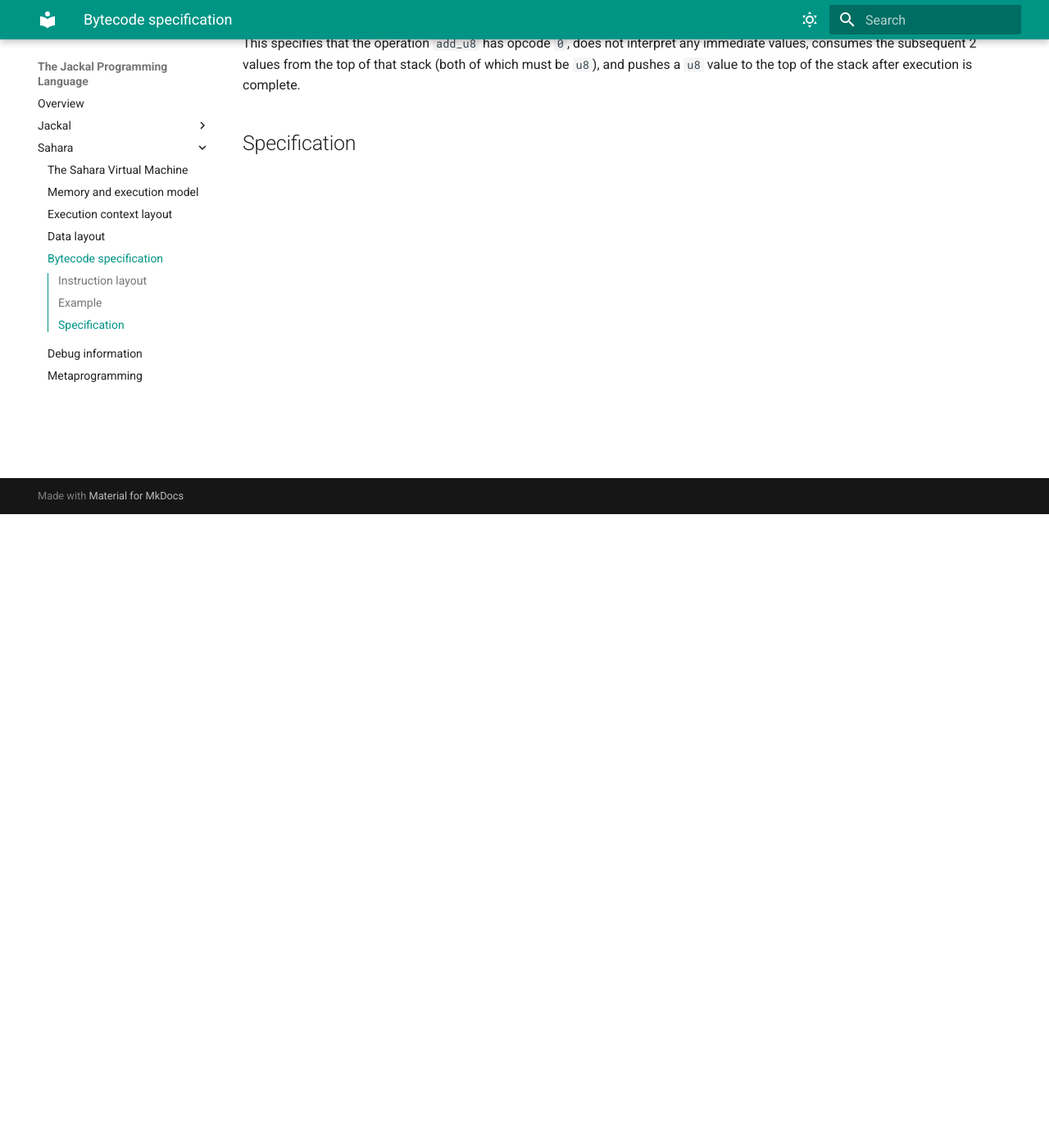
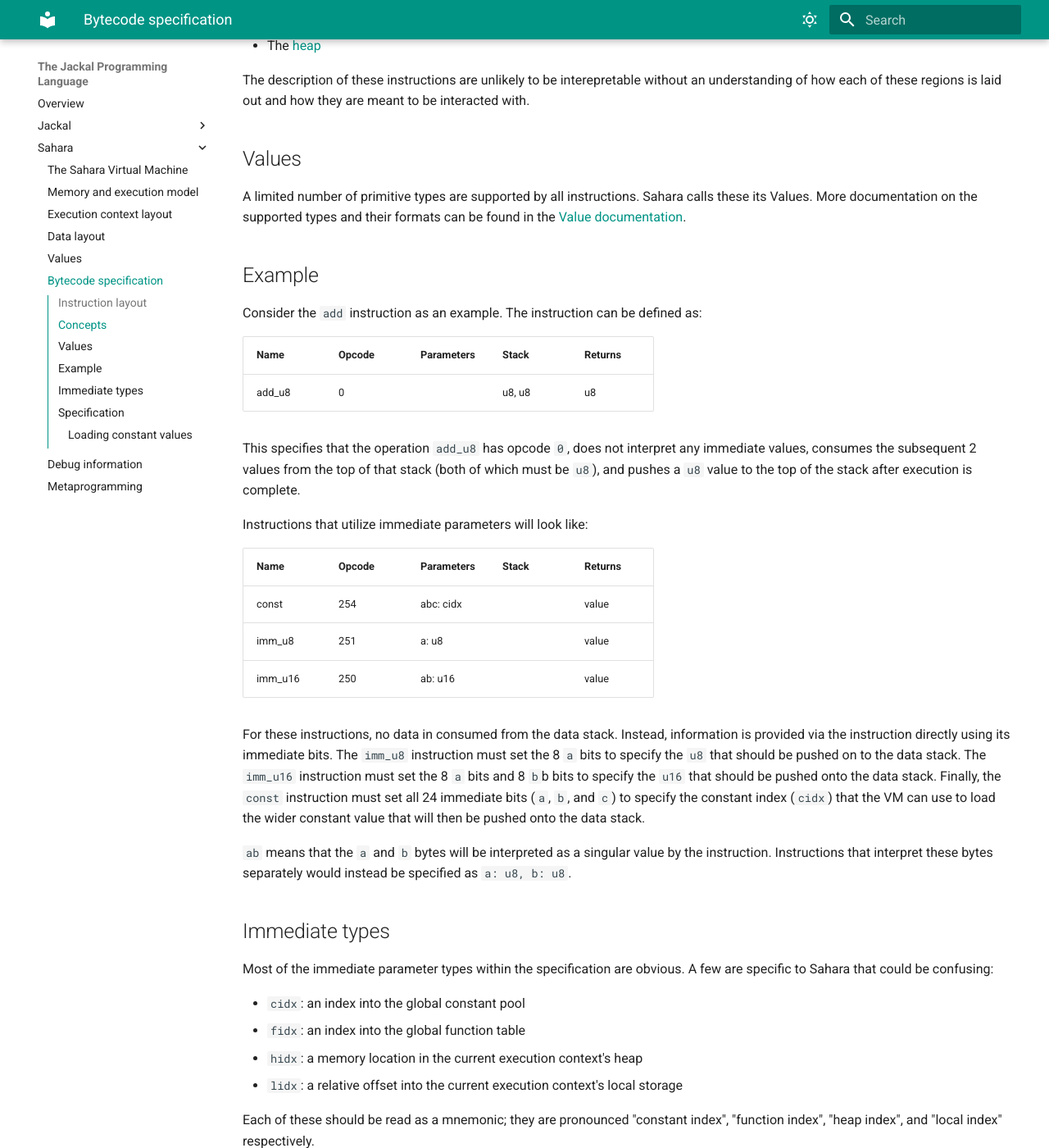
Before and after one commit to jkaye2012/jackal-lisp, an MkDocs documentation site: the page built from docs/sahara/bytecode.md, in a window 1280 px wide and 1400 px high, scrolled down 773 px. Shown: the whole window at 82% size. Built offline with MkDocs 1.6.1 and Material for MkDocs 9.7.7, drawn with Linux system fonts in a browser that asks for light colours; some of the changed text lies outside the part shown.

Commit message:
Add primitive value types
Adds documentation and implementation for primitive value types and
their corresponding loading instructions. This forms the foundation for
a more complete arithmetic implementation and starts to bring in
questions of type safety or automatic conversion within the VM itself.

```diff
--- a/docs/sahara/bytecode.md
+++ b/docs/sahara/bytecode.md
@@ -15,9 +15,26 @@ Each instruction is responsible for its own interpretation of the three immediat
 used at all.
 
 Additionally, each instruction may consume 1 or more values from the top of the data stack as arguments to the
-operation.  These are different from the parameters associated directly with the instruction in that stack arguments are
+operation. These are different from the parameters associated directly with the instruction in that stack arguments are
 generally provided dynamically by preceding instructions while immediate arguments are provided statically by compilers.
 
+## Concepts
+
+To fully understand the instructions documented here, you must have at least a passing understanding of the [execution
+context layout](./execution-context.md). Specifically, many instructions make reference to:
+
+* The [data stack](./execution-context.md#data-stack)
+* The [constant pool](./execution-context.md#constant-pool)
+* The [local storage](./execution-context.md#local-storage)
+* The [heap](./execution-context.md#heap)
+
+The description of these instructions are unlikely to be interepretable without an understanding of how each of these
+regions is laid out and how they are meant to be interacted with.
+
+## Values
+
+A limited number of primitive types are supported by all instructions. Sahara calls these its Values. More documentation
+on the supported types and their formats can be found in the [Value documentation](./value.md).
 
 ## Example
 
@@ -31,4 +48,54 @@ This specifies that the operation `add_u8` has opcode `0`, does not interpret an
 subsequent 2 values from the top of that stack (both of which must be `u8`), and pushes a `u8` value to the top of the
 stack after execution is complete.
 
+Instructions that utilize immediate parameters will look like:
+
+| Name    | Opcode | Parameters | Stack | Returns |
+|---------|--------|------------|-------|---------|
+| const   | 254    | abc: cidx  |       | value   |
+| imm_u8  | 251    | a: u8      |       | value   |
+| imm_u16 | 250    | ab: u16    |       | value   |
+
+For these instructions, no data in consumed from the data stack. Instead, information is provided via the instruction
+directly using its immediate bits. The `imm_u8` instruction must set the 8 `a` bits to specify the `u8` that should be
+pushed on to the data stack. The `imm_u16` instruction must set the 8 `a` bits and 8 `b`b bits to specify the `u16` that
+should be pushed onto the data stack. Finally, the `const` instruction must set all 24 immediate bits (`a`, `b`, and
+`c`) to specify the constant index (`cidx`) that the VM can use to load the wider constant value that will then be
+pushed onto the data stack.
+
+`ab` means that the `a` and `b` bytes will be interpreted as a singular value by the instruction. Instructions that
+interpret these bytes separately would instead be specified as `a: u8, b: u8`.
+
+## Immediate types
+
+Most of the immediate parameter types within the specification are obvious. A few are specific to Sahara that could be
+confusing:
+
+* `cidx`: an index into the global constant pool
+* `fidx`: an index into the global function table
+* `hidx`: a memory location in the current execution context's heap
+* `lidx`: a relative offset into the current execution context's local storage
+
+Each of these should be read as a mnemonic; they are pronounced "constant index", "function index", "heap index", and
+"local index" respectively.
+
 ## Specification
+
+### Loading constant values
+
+There are a number of instructions provided to load constants directly onto the data stack. Each instruction loads a
+specific type of value. There are two flavors of value loading depending upon the bit width of the value being loaded.
+Values with a width of 24 bit or smaller are loaded using the instruction's immediate bits, while those with a width of
+25 bits or greater are loaded by index into the constant pool. For instructions that load from the constant pool. the
+immediate bits _must_ refer to an entry within the constant pool containing the correct type; otherwise, the VM will
+panic.
+
+| Name     | Opcode | Parameters | Stack | Returns |
+|----------|--------|------------|-------|---------|
+| const    | 254    | abc: cidx  |       | value   |
+| imm_bool | 253    | a: bool    |       | bool    |
+| imm_char | 252    | a: u8      |       | char    |
+| imm_u8   | 251    | a: u8      |       | u8      |
+| imm_u16  | 250    | ab: u16    |       | u16     |
+| imm_i8   | 249    | a: i8      |       | i8      |
+| imm_i16  | 248    | ab: i16    |       | i16     |
--- a/mkdocs.yml
+++ b/mkdocs.yml
@@ -33,6 +33,7 @@ nav:
       - sahara/memory-execution-model.md
       - sahara/execution-context.md
       - sahara/data-layout.md
+      - sahara/value.md
       - sahara/bytecode.md
       - sahara/debug.md
       - sahara/metaprogramming.md
```
Also changed, not shown: docs/sahara/execution-context.md (+4 -0 lines), docs/sahara/value.md (added, +27 -0 lines), 4 other files.
